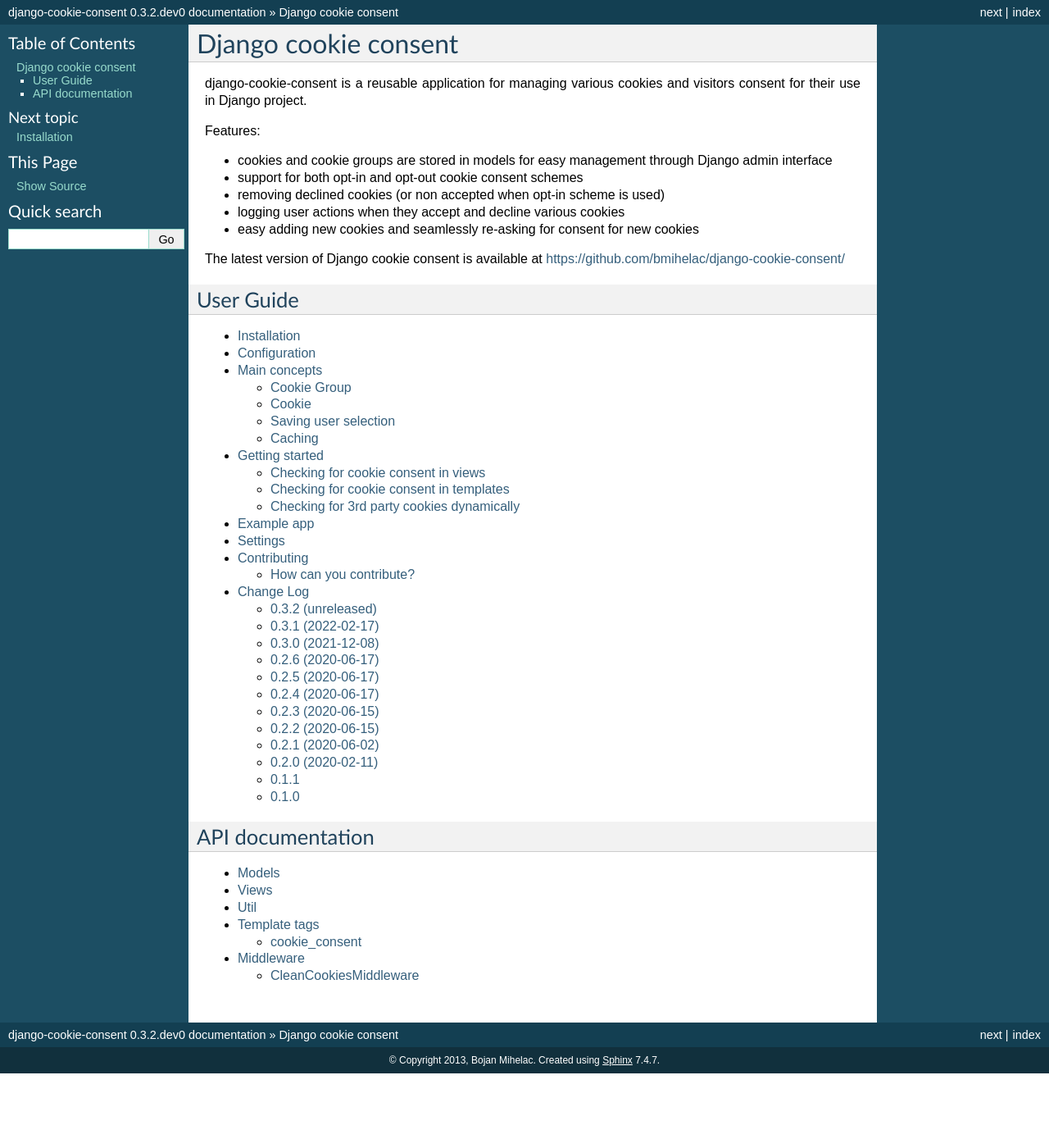
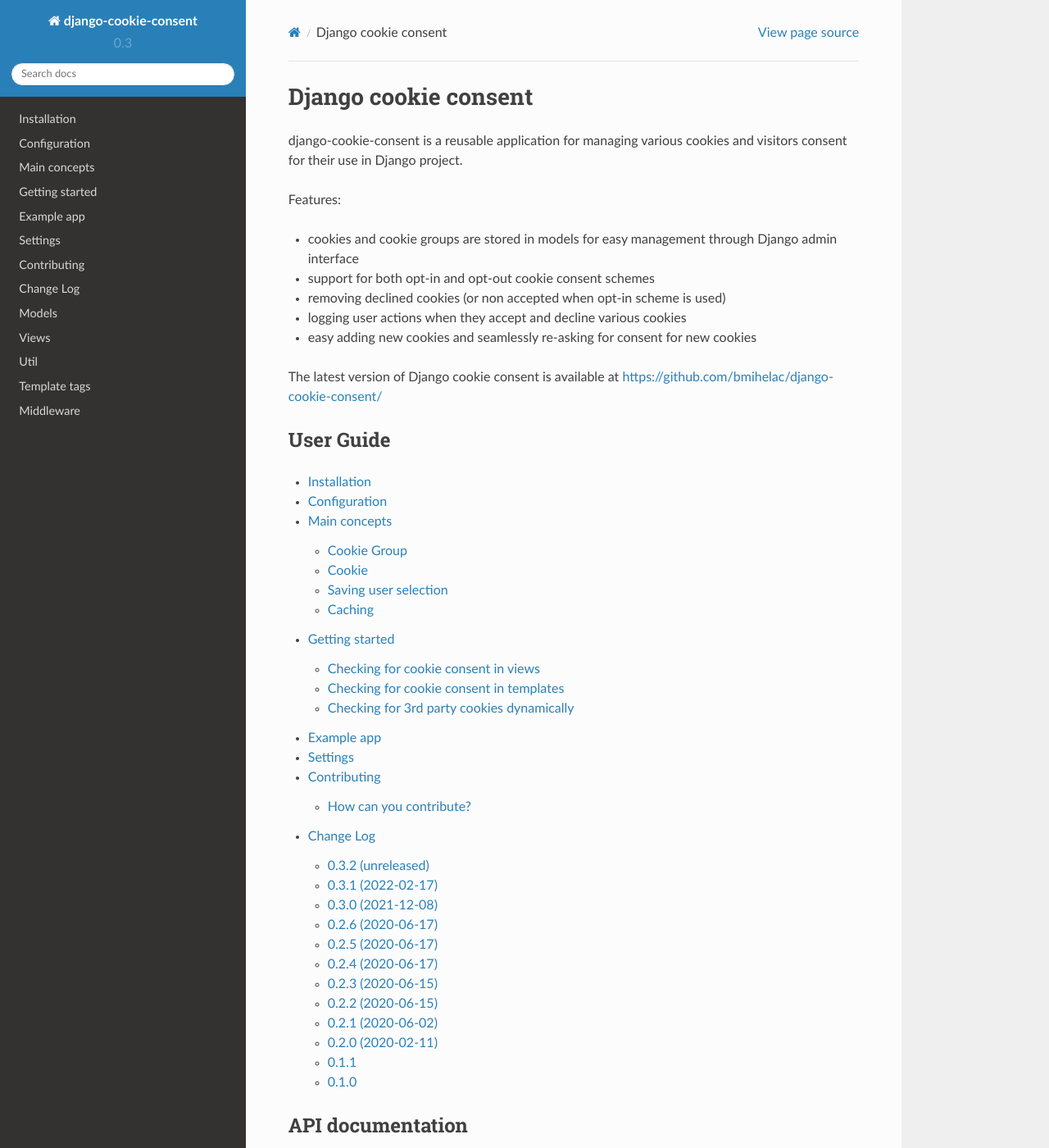
Before and after one commit to jazzband/django-cookie-consent, a Sphinx documentation site: the page built from docs/index.rst, in a window 1280 px wide and 1400 px high. Shown: the whole window at 82% size. Built offline with Sphinx 7.4.7 and the Read the Docs theme 2.0.0, drawn with Linux system fonts in a browser that asks for light colours; the version number is read from the project's files by our own code; part of the change alters nothing that is shown; some of the changed text lies outside the part shown.

```diff
--- a/docs/conf.py
+++ b/docs/conf.py
@@ -1,14 +1,18 @@
 # -*- coding: utf-8 -*-
 import os
 import sys
+from pathlib import Path
+
+import django
 
 # If extensions (or modules to document with autodoc) are in another directory,
 # add these directories to sys.path here. If the directory is relative to the
 # documentation root, use os.path.abspath to make it absolute, like shown here.
-sys.path.append(os.path.abspath("."))
-sys.path.append(os.path.abspath(".."))
-sys.path.append(os.path.abspath("../tests"))
-os.environ["DJANGO_SETTINGS_MODULE"] = "settings"
+root_dir = Path(__file__).parent.parent.resolve()
+sys.path.insert(0, str(root_dir))
+os.environ.setdefault("DJANGO_SETTINGS_MODULE", "testapp.settings")
+
+django.setup()
 
 # -- General configuration -----------------------------------------------------
 
@@ -88,7 +92,7 @@ pygments_style = "sphinx"
 
 # The theme to use for HTML and HTML Help pages.  See the documentation for
 # a list of builtin themes.
-html_theme = "default"
+html_theme = "sphinx_rtd_theme"
 
 # Theme options are theme-specific and customize the look and feel of a theme
 # further.  For a list of options available for each theme, see the
@@ -117,7 +121,7 @@ html_theme = "default"
 # Add any paths that contain custom static files (such as style sheets) here,
 # relative to this directory. They are copied after the builtin static files,
 # so a file named "default.css" will overwrite the builtin "default.css".
-html_static_path = ["_static"]
+html_static_path = []
 
 # If not '', a 'Last updated on:' timestamp is inserted at every page bottom,
 # using the given strftime format.
```
